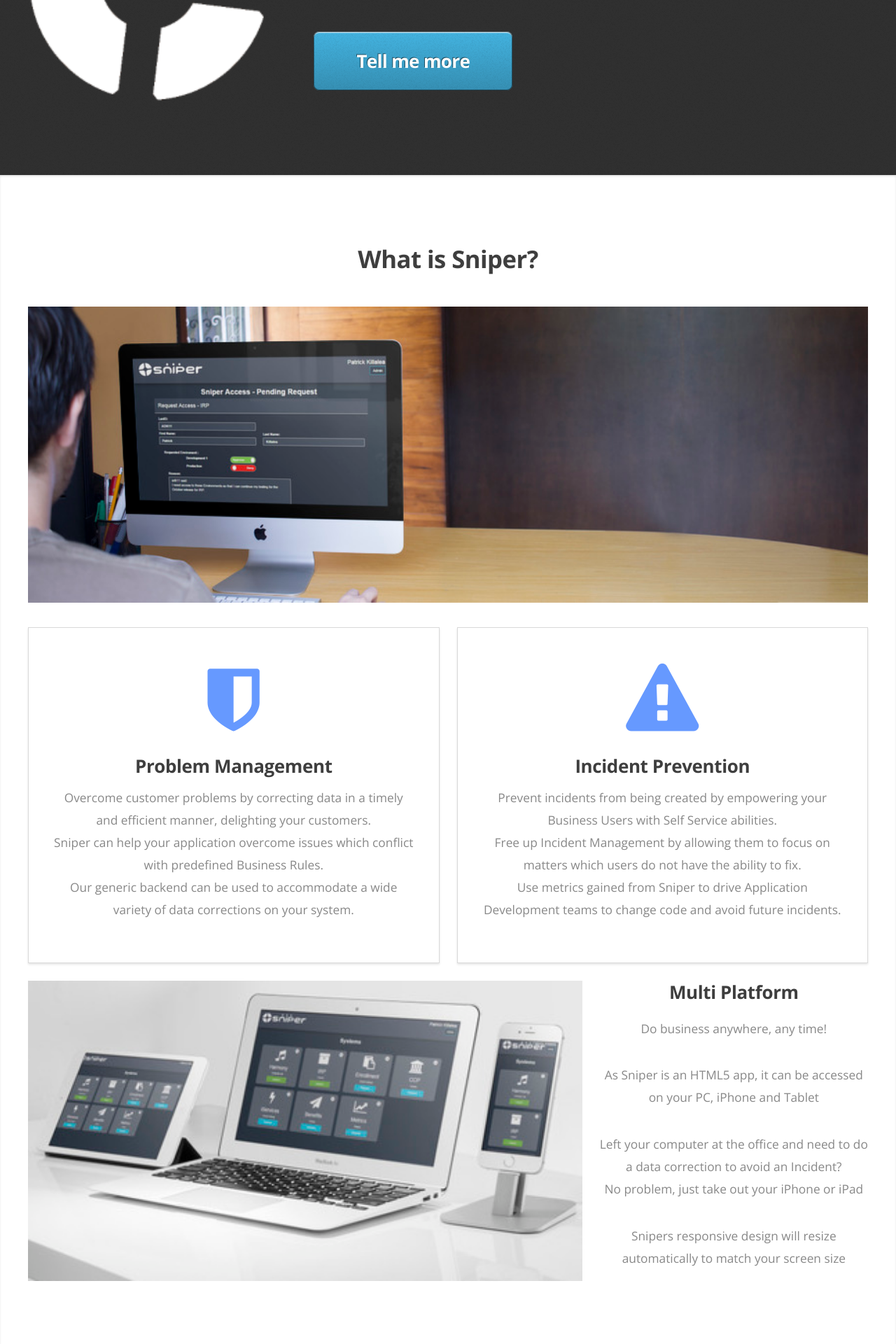
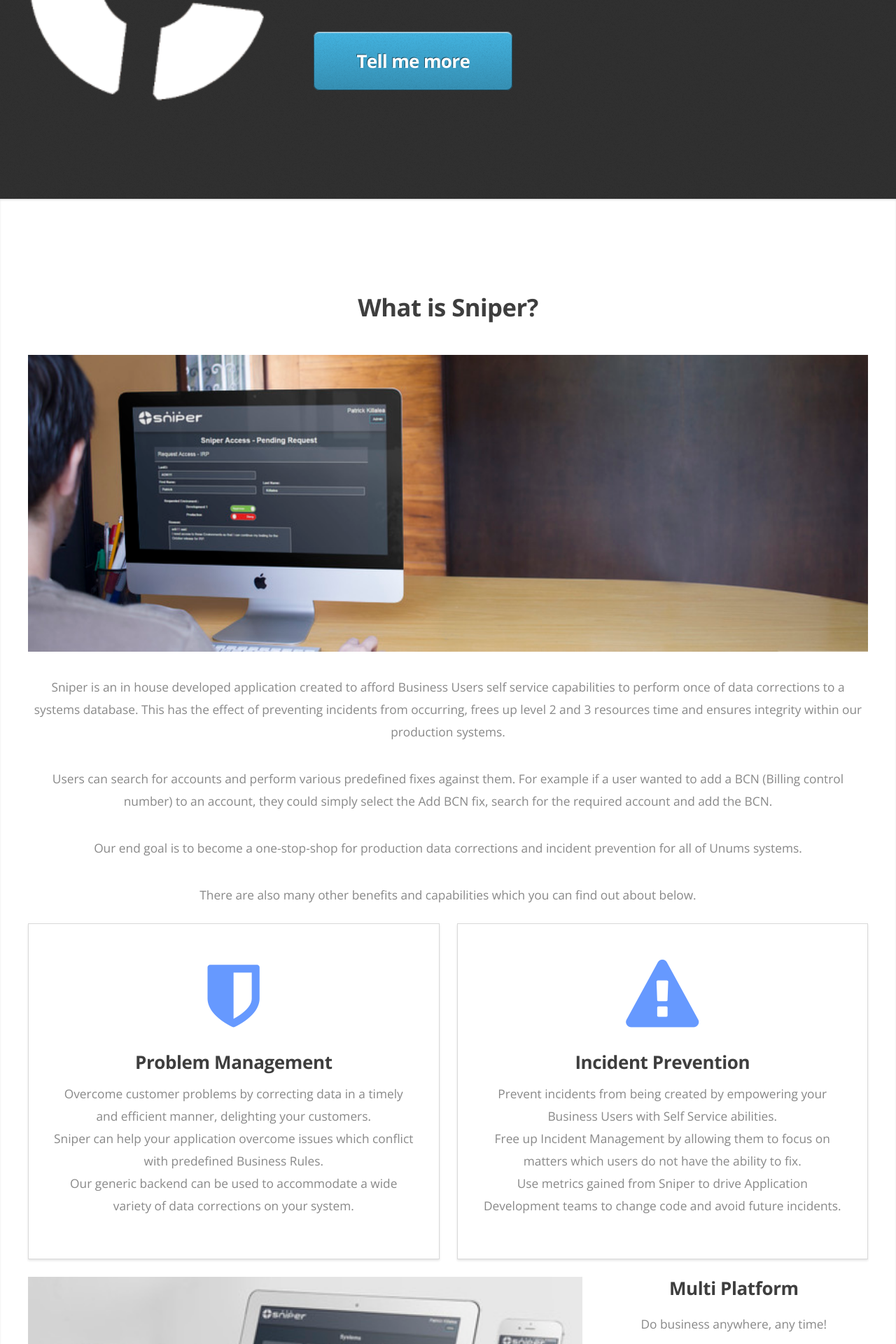
Before and after one commit to patrickkillalea/sniper_description, a PHP site: page / in a window 1280 px wide. Shown: the part 306-2226 px from the top of the page at 70% size. Run offline with PHP 8.4, Linux system fonts and the light colour scheme.

Commit message:
Added Mission Statement

```diff
--- a/assets/css/main.css
+++ b/assets/css/main.css
@@ -1828,7 +1828,7 @@
 		/* Wrappers */
 
 			.wrapper {
-				padding: 6em 0 6em 0;
+				padding: 8em 0 8em 0;
 				text-align: center;
 			}
 
--- a/index.html
+++ b/index.html
@@ -61,6 +61,17 @@
 
                         <a class="image featured">
                             <img src="images/macbanner.jpg" alt="" /></a>
+
+                        <div class="row">
+                            <div class="12u 12u(mobile)">
+                                <section>
+                                    <p>Sniper is an in house developed application created to afford Business Users self service capabilities to perform once of data corrections to a systems database. This has the effect of preventing incidents from occurring, frees up level 2 and 3 resources time and ensures integrity within our production systems.</p>
+                                    <p>Users can search for accounts and perform various predefined fixes against them. For example if a user wanted to add a BCN (Billing control number) to an account, they could simply select the Add BCN fix, search for the required account and add the BCN.</p>
+                                    <p>Our end goal is to become a one-stop-shop for production data corrections and incident prevention for all of Unums systems.</p>
+                                    <p>There are also many other benefits and capabilities which you can find out about below.</p>
+                                </section>
+                            </div>
+                        </div>
 
                         <div class="row">
                             <div class="6u 12u(mobile)">
```
